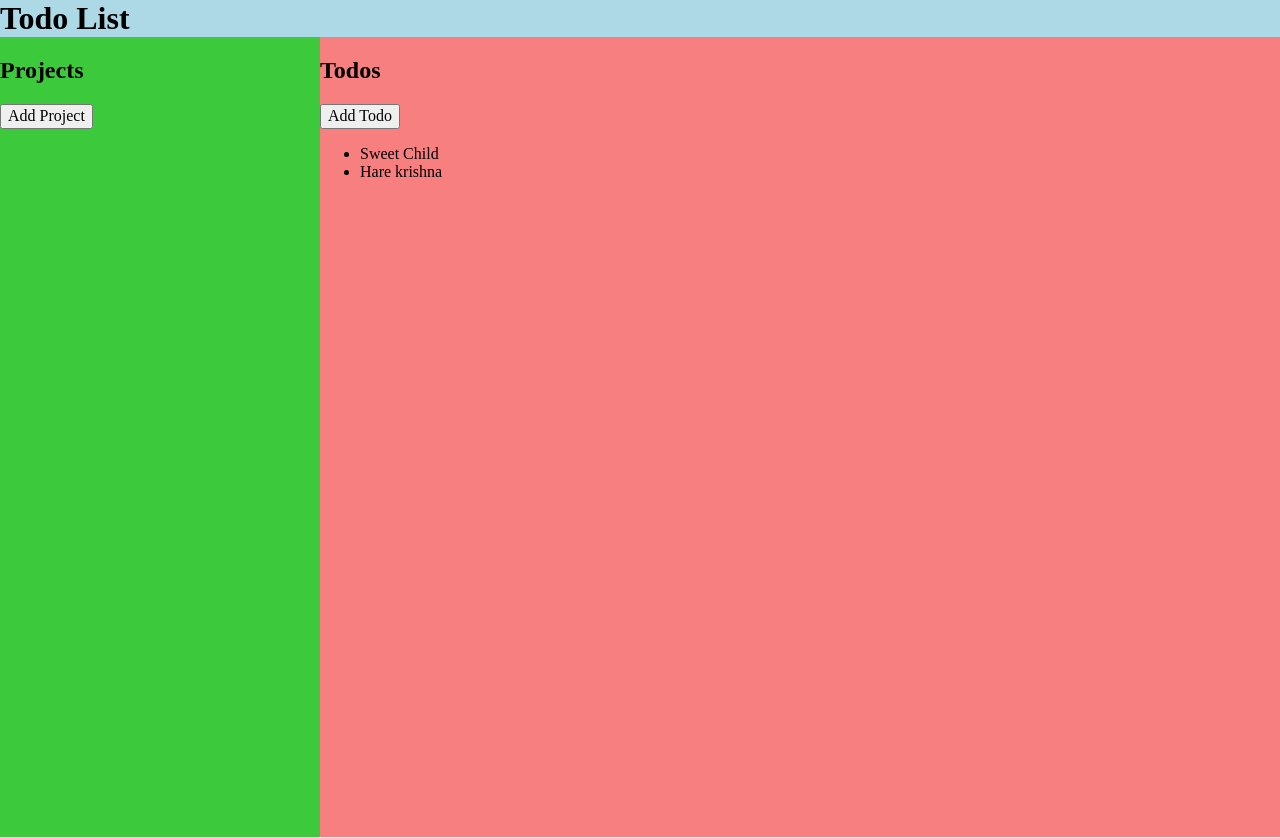
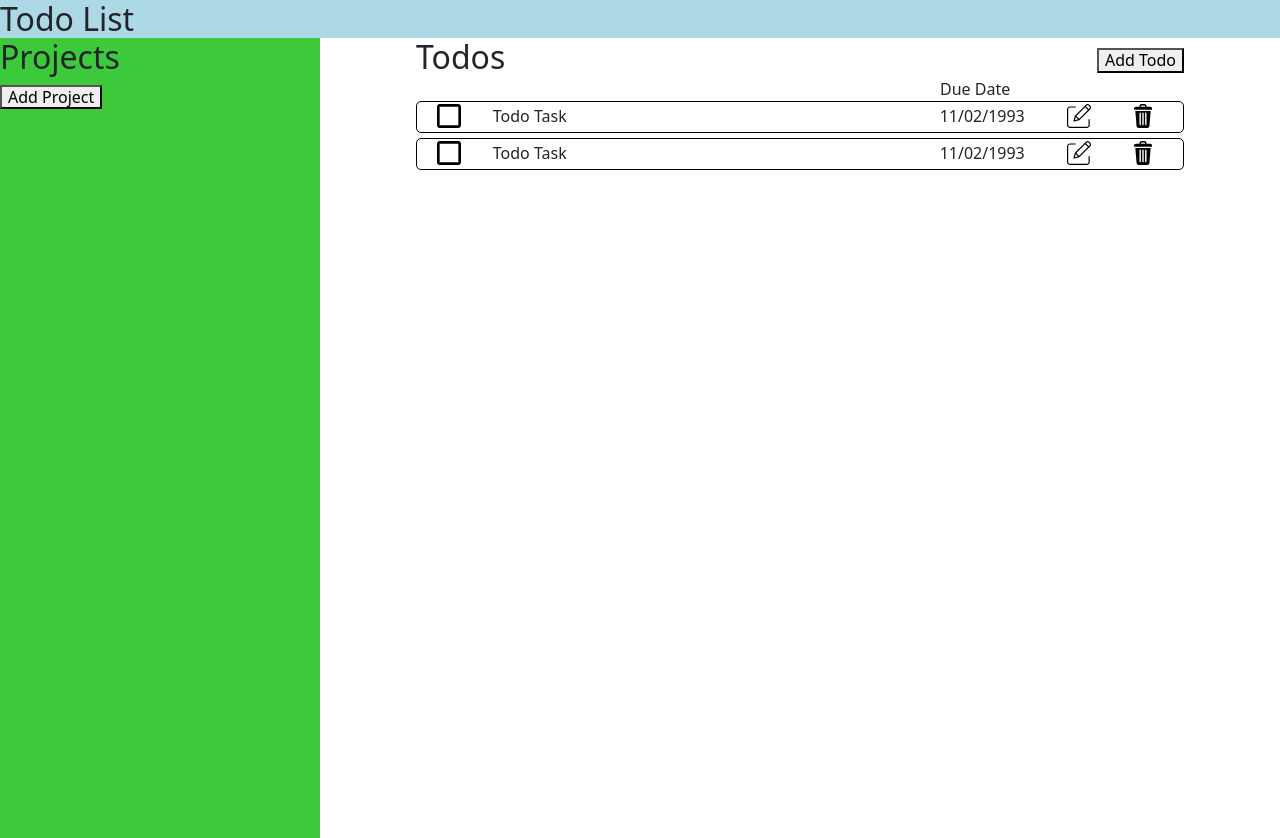
Before and after one commit to sambailey222/todo-list, a plain HTML site: page index.html in a window 1280 px wide. Drawn offline with nearby package versions, Linux system fonts and the light colour scheme.

Commit message:
create html/css template for todos

```diff
--- a/index.html
+++ b/index.html
@@ -8,6 +8,7 @@
   <meta name="description" content="">
   <meta name="viewport" content="width=device-width, initial-scale=1">
 
+  <link href="https://cdn.jsdelivr.net/npm/bootstrap@5.0.0-beta1/dist/css/bootstrap.min.css" rel="stylesheet" integrity="sha384-giJF6kkoqNQ00vy+HMDP7azOuL0xtbfIcaT9wjKHr8RbDVddVHyTfAAsrekwKmP1" crossorigin="anonymous">
   <link rel="stylesheet" type="text/css" href="normalize.css">
   <link href="style.css" rel="stylesheet">
 </head>
@@ -24,18 +25,63 @@
       <div id="projects-list"></div>
     </div>
     <div id="todos-display">
-      <h2>Todos</h2>
-      <button>Add Todo</button>
+      <div class="content-wrapper">
+      <h2 class="display-inline">Todos</h2>
+      <button class="todo-button">Add Todo</button>
       <div id="todo-list">
-        <ul class="grid-container">
-          <li>Sweet Child</li>
-          <li>Hare krishna</li>
-        </ul>
-      </div>
-    </div>
-  </div>
+        <!-- <div class="container">
+          <div class= "row">
+          <li>
+            <img class="checkbox col" src="images/blank-check-box.svg">
+            <div class="task-title col">Go to Sweet Rama's House</div>
+            <div class="dueDate col">Due Date</div>
+          </li>
+          </div> -->
+          <div class="container">
+            <div class="row">
+              <div class="col-8"></div>
+              <div class="col-4">Due Date</div>
+            </div>
+            <div class="row todo-item">
+              <div class="col-1 center">
+                <img class="checkbox" src="images/blank-check-box.svg" alt="check">
+              </div>
+              <div class="col-7 col-text">
+                Todo Task
+              </div>
+              <div class="col-2 col-text">
+                11/02/1993
+              </div>
+              <div class="col-1 col-text">
+                <img class="edit" src="images/edit.svg" alt="edit">
+              </div>
+              <div class="col-1">
+                <img class="trash" src="images/trash-can.svg" alt="delete">
+              </div>
+            </div> <!-- /ROW -->
+            <div class="row todo-item">
+              <div class="col-1 center">
+                <img class="checkbox" src="images/blank-check-box.svg" alt="check">
+              </div>
+              <div class="col-7 col-text">
+                Todo Task
+              </div>
+              <div class="col-2 col-text">
+                11/02/1993
+              </div>
+              <div class="col-1 col-text">
+                <img class="edit" src="images/edit.svg" alt="edit">
+              </div>
+              <div class="col-1">
+                <img class="trash" src="images/trash-can.svg" alt="delete">
+              </div>
+          </div> <!-- /CONTAINER -->
+      </div> <!-- /TODO LIST -->
+    </div> <!-- /TODOS DISPLAY -->
+  </div> <!-- /INTERFACE CONTAINER -->
 
 
+  <script src="https://cdn.jsdelivr.net/npm/bootstrap@5.0.0-beta1/dist/js/bootstrap.bundle.min.js" integrity="sha384-ygbV9kiqUc6oa4msXn9868pTtWMgiQaeYH7/t7LECLbyPA2x65Kgf80OJFdroafW" crossorigin="anonymous"></script>
   <script src="script.js"></script>
 </body>
 
--- a/style.css
+++ b/style.css
@@ -29,7 +29,7 @@ body {
 }
 
 #todos-display {
-  background-color: rgb(247, 127, 127);
+  /* background-color: rgb(247, 127, 127); */
   width: 75%;
 }
 
@@ -41,3 +41,46 @@ body {
 .grid-container {
   display: grid;
 }
+
+.checkbox {
+  width: 1.5em;
+  padding-top: 1px;
+}
+
+.todo-item {
+  border: 1px solid black;
+  border-radius: 5px;
+  margin-bottom: 5px;
+}
+
+.content-wrapper {
+  width: 80%;
+  margin: auto;
+}
+
+.center {
+  text-align: center;
+  padding-bottom: 4px;
+}
+
+.col-text {
+  padding-top: 2px;
+}
+
+.trash {
+  width: 1.5em;
+}
+
+.edit {
+  width: 1.5em;
+  padding-bottom: 4px;
+}
+
+.display-inline {
+  display:inline;
+}
+
+.todo-button {
+  float: right;
+  margin-top: 10px;
+}
```
Also changed, not shown: images/blank-check-box.svg (added), images/checkbox.svg (added), images/edit.svg (added), images/trash-can.svg (added).
